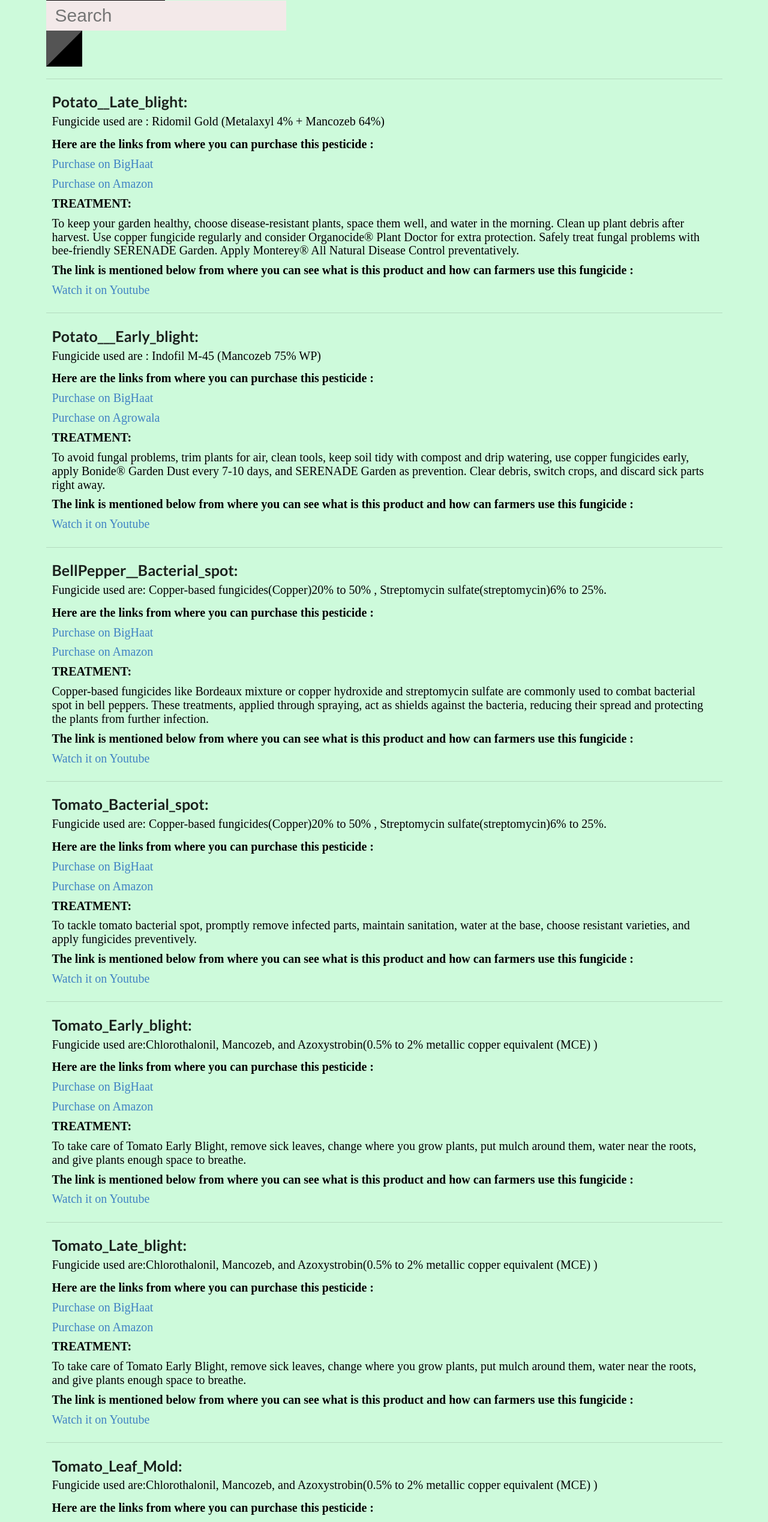
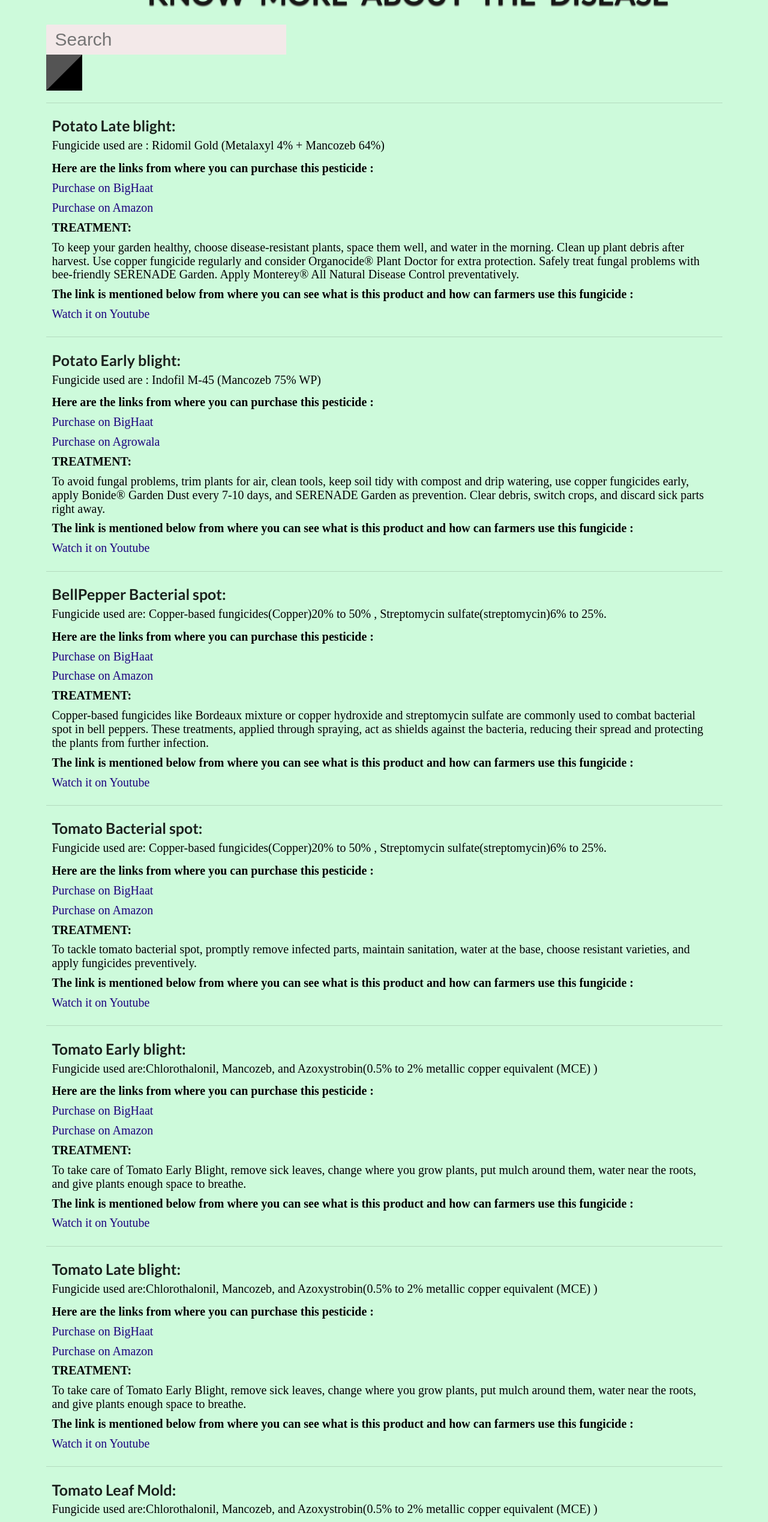
Before and after one commit to itsmeShrey/Epics, a React (Create React App) app: page / in a window 1280 px wide. Shown: the part 200-2737 px from the top of the page at 60% size. Built offline with nearby package versions, Linux system fonts and the light colour scheme.

Commit message:
Update App.js

```diff
--- a/src/components/App.js
+++ b/src/components/App.js
@@ -16,19 +16,19 @@
     var searchtext = searchState.searchText;
     const detail = [{
             id: "1",
-            name: "Potato__Late_blight:",
+            name: "Potato Late blight:",
             Fungicide: "Fungicide used are : Ridomil Gold (Metalaxyl 4% + Mancozeb 64%) ",
             link: "Here are the links from where you can purchase this pesticide : ",
-            https1: <a href = "https://www.amazon.in/gp/product/B07CTR1ND8/ref=as_li_tl?ie=UTF8&camp=3638&creative=24630&creativeASIN=B07CTR1ND8&linkCode=as2&tag=dps0d-21&linkId=5732d98c6f6da42ae19af91cfd6ed775"
+            https1: <a style={{color: "#1c0380"}} href = "https://www.amazon.in/gp/product/B07CTR1ND8/ref=as_li_tl?ie=UTF8&camp=3638&creative=24630&creativeASIN=B07CTR1ND8&linkCode=as2&tag=dps0d-21&linkId=5732d98c6f6da42ae19af91cfd6ed775"
             target = "_blank"
             rel = "noopener noreferrer" > Purchase on Amazon </a>,
-            https2: <a href = "https://www.bighaat.com/"
+            https2: <a style={{color: "#1c0380"}} href = "https://www.bighaat.com/"
             target = "_blank"
             rel = "noopener noreferrer" > Purchase on BigHaat </a>,
             title: "TREATMENT:",
             treatment: "To keep your garden healthy, choose disease-resistant plants, space them well, and water in the morning. Clean up plant debris after harvest. Use copper fungicide regularly and consider Organocide® Plant Doctor for extra protection. Safely treat fungal problems with bee-friendly SERENADE Garden. Apply Monterey® All Natural Disease Control preventatively.",
             how: "The link is mentioned below from where you can see what is this product and how can farmers use this fungicide :",
-            youtube: <a href = "https://www.youtube.com/watch?v=WqQ4cF1km1Q"
+            youtube: <a style={{color: "#1c0380"}} href = "https://www.youtube.com/watch?v=WqQ4cF1km1Q"
             target = "_blank"
             rel = "noopener noreferrer" > Watch it on Youtube </a>,
 
@@ -36,19 +36,19 @@
         },
         {
             id: "2",
-            name: "Potato___Early_blight:",
+            name: "Potato Early blight:",
             Fungicide: "Fungicide used are :  Indofil M-45 (Mancozeb 75% WP)",
             link: "Here are the links from where you can purchase this pesticide :",
-            https1: <a href = "https://www.agrowala.com/product/fungicides/indofil-m-45-1-kg"
+            https1: <a style={{color: "#1c0380"}} href = "https://www.agrowala.com/product/fungicides/indofil-m-45-1-kg"
             target = "_blank"
             rel = "noopener noreferrer" > Purchase on Agrowala </a>,
-            https2: <a href = "https://www.bighaat.com/"
+            https2: <a style={{color: "#1c0380"}} href = "https://www.bighaat.com/"
             target = "_blank"
             rel = "noopener noreferrer" > Purchase on BigHaat </a>,
             title: "TREATMENT:",
             treatment: "To avoid fungal problems, trim plants for air, clean tools, keep soil tidy with compost and drip watering, use copper fungicides early, apply Bonide® Garden Dust every 7-10 days, and SERENADE Garden as prevention. Clear debris, switch crops, and discard sick parts right away.",
             how: "The link is mentioned below from where you can see what is this product and how can farmers use this fungicide :",
-            youtube: <a href = "https://www.youtube.com/watch?v=WqQ4cF1km1Q"
+            youtube: <a style={{color: "#1c0380"}} href = "https://www.youtube.com/watch?v=WqQ4cF1km1Q"
             target = "_blank"
             rel = "noopener noreferrer" > Watch it on Youtube </a>,
 
@@ -56,178 +56,178 @@
         },
         {
             id: "3",
-            name: "BellPepper__Bacterial_spot:",
+            name: "BellPepper Bacterial spot:",
             Fungicide: "Fungicide used are: Copper-based fungicides(Copper)20% to 50% , Streptomycin sulfate(streptomycin)6% to 25%.",
             link: "Here are the links from where you can purchase this pesticide :",
-            https1: <a href = "https://www.amazon.in/gp/product/B07CTR1ND8/ref=as_li_tl?ie=UTF8&camp=3638&creative=24630&creativeASIN=B07CTR1ND8&linkCode=as2&tag=dps0d-21&linkId=5732d98c6f6da42ae19af91cfd6ed775"
+            https1: <a style={{color: "#1c0380"}} href = "https://www.amazon.in/gp/product/B07CTR1ND8/ref=as_li_tl?ie=UTF8&camp=3638&creative=24630&creativeASIN=B07CTR1ND8&linkCode=as2&tag=dps0d-21&linkId=5732d98c6f6da42ae19af91cfd6ed775"
             target = "_blank"
             rel = "noopener noreferrer" > Purchase on Amazon </a>,
-            https2: <a href = "https://www.bighaat.com/"
+            https2: <a style={{color: "#1c0380"}} href = "https://www.bighaat.com/"
             target = "_blank"
             rel = "noopener noreferrer" > Purchase on BigHaat </a>,
             title: "TREATMENT:",
             treatment: "Copper-based fungicides like Bordeaux mixture or copper hydroxide and streptomycin sulfate are commonly used to combat bacterial spot in bell peppers. These treatments, applied through spraying, act as shields against the bacteria, reducing their spread and protecting the plants from further infection.",
             how: "The link is mentioned below from where you can see what is this product and how can farmers use this fungicide :",
-            youtube: <a href = "https://www.youtube.com/watch?v=WqQ4cF1km1Q"
+            youtube: <a style={{color: "#1c0380"}} href = "https://www.youtube.com/watch?v=WqQ4cF1km1Q"
             target = "_blank"
             rel = "noopener noreferrer" > Watch it on Youtube </a>,
 
         },
         {
             id: "4",
-            name: "Tomato_Bacterial_spot:",
+            name: "Tomato Bacterial spot:",
             Fungicide: "Fungicide used are: Copper-based fungicides(Copper)20% to 50% , Streptomycin sulfate(streptomycin)6% to 25%.",
             link: "Here are the links from where you can purchase this pesticide :",
-            https1: <a href = "https://www.amazon.in/gp/product/B07CTR1ND8/ref=as_li_tl?ie=UTF8&camp=3638&creative=24630&creativeASIN=B07CTR1ND8&linkCode=as2&tag=dps0d-21&linkId=5732d98c6f6da42ae19af91cfd6ed775"
+            https1: <a style={{color: "#1c0380"}} href = "https://www.amazon.in/gp/product/B07CTR1ND8/ref=as_li_tl?ie=UTF8&camp=3638&creative=24630&creativeASIN=B07CTR1ND8&linkCode=as2&tag=dps0d-21&linkId=5732d98c6f6da42ae19af91cfd6ed775"
             target = "_blank"
             rel = "noopener noreferrer" > Purchase on Amazon </a>,
-            https2: <a href = "https://www.bighaat.com/"
+            https2: <a style={{color: "#1c0380"}} href = "https://www.bighaat.com/"
             target = "_blank"
             rel = "noopener noreferrer" > Purchase on BigHaat </a>,
             title: "TREATMENT:",
             treatment: "To tackle tomato bacterial spot, promptly remove infected parts, maintain sanitation, water at the base, choose resistant varieties, and apply fungicides preventively.",
             how: "The link is mentioned below from where you can see what is this product and how can farmers use this fungicide :",
-            youtube: <a href = "https://www.youtube.com/watch?v=WqQ4cF1km1Q"
+            youtube: <a style={{color: "#1c0380"}} href = "https://www.youtube.com/watch?v=WqQ4cF1km1Q"
             target = "_blank"
             rel = "noopener noreferrer" > Watch it on Youtube </a>,
 
         },
         {
             id: "5",
-            name: "Tomato_Early_blight:",
+            name: "Tomato Early blight:",
             Fungicide: "Fungicide used are:Chlorothalonil, Mancozeb, and Azoxystrobin(0.5% to 2% metallic copper equivalent (MCE) )",
             link: "Here are the links from where you can purchase this pesticide :",
-            https1: <a href = "https://www.amazon.in/gp/product/B07CTR1ND8/ref=as_li_tl?ie=UTF8&camp=3638&creative=24630&creativeASIN=B07CTR1ND8&linkCode=as2&tag=dps0d-21&linkId=5732d98c6f6da42ae19af91cfd6ed775"
+            https1: <a style={{color: "#1c0380"}} href = "https://www.amazon.in/gp/product/B07CTR1ND8/ref=as_li_tl?ie=UTF8&camp=3638&creative=24630&creativeASIN=B07CTR1ND8&linkCode=as2&tag=dps0d-21&linkId=5732d98c6f6da42ae19af91cfd6ed775"
             target = "_blank"
             rel = "noopener noreferrer" > Purchase on Amazon </a>,
-            https2: <a href = "https://www.bighaat.com/"
+            https2: <a style={{color: "#1c0380"}} href = "https://www.bighaat.com/"
             target = "_blank"
             rel = "noopener noreferrer" > Purchase on BigHaat </a>,
             title: "TREATMENT:",
             treatment: "To take care of Tomato Early Blight, remove sick leaves, change where you grow plants, put mulch around them, water near the roots, and give plants enough space to breathe.",
             how: "The link is mentioned below from where you can see what is this product and how can farmers use this fungicide :",
-            youtube: <a href = "https://www.youtube.com/watch?v=WqQ4cF1km1Q"
+            youtube: <a style={{color: "#1c0380"}} href = "https://www.youtube.com/watch?v=WqQ4cF1km1Q"
             target = "_blank"
             rel = "noopener noreferrer" > Watch it on Youtube </a>,
 
         },
         {
             id: "6",
-            name: "Tomato_Late_blight:",
+            name: "Tomato Late blight:",
             Fungicide: "Fungicide used are:Chlorothalonil, Mancozeb, and Azoxystrobin(0.5% to 2% metallic copper equivalent (MCE) )",
             link: "Here are the links from where you can purchase this pesticide :",
-            https1: <a href = "https://www.amazon.in/gp/product/B07CTR1ND8/ref=as_li_tl?ie=UTF8&camp=3638&creative=24630&creativeASIN=B07CTR1ND8&linkCode=as2&tag=dps0d-21&linkId=5732d98c6f6da42ae19af91cfd6ed775"
+            https1: <a style={{color: "#1c0380"}} href = "https://www.amazon.in/gp/product/B07CTR1ND8/ref=as_li_tl?ie=UTF8&camp=3638&creative=24630&creativeASIN=B07CTR1ND8&linkCode=as2&tag=dps0d-21&linkId=5732d98c6f6da42ae19af91cfd6ed775"
             target = "_blank"
             rel = "noopener noreferrer" > Purchase on Amazon </a>,
-            https2: <a href = "https://www.bighaat.com/"
+            https2: <a style={{color: "#1c0380"}} href = "https://www.bighaat.com/"
             target = "_blank"
             rel = "noopener noreferrer" > Purchase on BigHaat </a>,
             title: "TREATMENT:",
             treatment: "To take care of Tomato Early Blight, remove sick leaves, change where you grow plants, put mulch around them, water near the roots, and give plants enough space to breathe.",
             how: "The link is mentioned below from where you can see what is this product and how can farmers use this fungicide :",
-            youtube: <a href = "https://www.youtube.com/watch?v=WqQ4cF1km1Q"
+            youtube: <a style={{color: "#1c0380"}} href = "https://www.youtube.com/watch?v=WqQ4cF1km1Q"
             target = "_blank"
             rel = "noopener noreferrer" > Watch it on Youtube </a>,
 
         },
         {
             id: "7",
-            name: "Tomato_Leaf_Mold:",
+            name: "Tomato Leaf Mold:",
             Fungicide: "Fungicide used are:Chlorothalonil, Mancozeb, and Azoxystrobin(0.5% to 2% metallic copper equivalent (MCE) )",
             link: "Here are the links from where you can purchase this pesticide :",
-            https1: <a href = "https://www.amazon.in/gp/product/B07CTR1ND8/ref=as_li_tl?ie=UTF8&camp=3638&creative=24630&creativeASIN=B07CTR1ND8&linkCode=as2&tag=dps0d-21&linkId=5732d98c6f6da42ae19af91cfd6ed775"
+            https1: <a style={{color: "#1c0380"}} href = "https://www.amazon.in/gp/product/B07CTR1ND8/ref=as_li_tl?ie=UTF8&camp=3638&creative=24630&creativeASIN=B07CTR1ND8&linkCode=as2&tag=dps0d-21&linkId=5732d98c6f6da42ae19af91cfd6ed775"
             target = "_blank"
             rel = "noopener noreferrer" > Purchase on Amazon </a>,
-            https2: <a href = "https://www.bighaat.com/"
+            https2: <a style={{color: "#1c0380"}} href = "https://www.bighaat.com/"
             target = "_blank"
             rel = "noopener noreferrer" > Purchase on BigHaat </a>,
             title: "TREATMENT:",
             treatment: "To manage Tomato Leaf Mold: remove infected leaves, ensure good airflow, water at the roots, apply fungicides early, and consider resistant tomato varieties.",
             how: "The link is mentioned below from where you can see what is this product and how can farmers use this fungicide :",
-            youtube: <a href = "https://www.youtube.com/watch?v=WqQ4cF1km1Q"
+            youtube: <a style={{color: "#1c0380"}} href = "https://www.youtube.com/watch?v=WqQ4cF1km1Q"
             target = "_blank"
             rel = "noopener noreferrer" > Watch it on Youtube </a>,
 
         },
         {
             id: "8",
-            name: "Tomato_Septoria_leaf_spot:",
+            name: "Tomato Septoria leaf spot:",
             Fungicide: "Fungicide used are:Chlorothalonil, Mancozeb, and Azoxystrobin(0.5% to 2% metallic copper equivalent (MCE) )",
             link: "Here are the links from where you can purchase this pesticide :",
-            https1: <a href = "https://www.amazon.in/gp/product/B07CTR1ND8/ref=as_li_tl?ie=UTF8&camp=3638&creative=24630&creativeASIN=B07CTR1ND8&linkCode=as2&tag=dps0d-21&linkId=5732d98c6f6da42ae19af91cfd6ed775"
+            https1: <a style={{color: "#1c0380"}} href = "https://www.amazon.in/gp/product/B07CTR1ND8/ref=as_li_tl?ie=UTF8&camp=3638&creative=24630&creativeASIN=B07CTR1ND8&linkCode=as2&tag=dps0d-21&linkId=5732d98c6f6da42ae19af91cfd6ed775"
             target = "_blank"
             rel = "noopener noreferrer" > Purchase on Amazon </a>,
-            https2: <a href = "https://www.bighaat.com/"
+            https2: <a style={{color: "#1c0380"}} href = "https://www.bighaat.com/"
             target = "_blank"
             rel = "noopener noreferrer" > Purchase on BigHaat </a>,
             title: "TREATMENT:",
             treatment: "To tackle Tomato Septoria Leaf Spot: remove infected leaves, ensure good airflow, water at the base, use fungicides preventatively, and consider resistant tomato varieties if possible.",
             how: "The link is mentioned below from where you can see what is this product and how can farmers use this fungicide :",
-            youtube: <a href = "https://www.youtube.com/watch?v=WqQ4cF1km1Q"
+            youtube: <a style={{color: "#1c0380"}} href = "https://www.youtube.com/watch?v=WqQ4cF1km1Q"
             target = "_blank"
             rel = "noopener noreferrer" > Watch it on Youtube </a>,
 
         },
         {
             id: "9",
-            name: "Tomato_Spider_mites:",
+            name: "Tomato Spider mites:",
             Fungicide: "Fungicide used are: Abamectin, Spiromesifen, and Hexythiazox",
             link: "Here are the links from where you can purchase this pesticide :",
-            https1: <a href = "https://www.amazon.in/gp/product/B07CTR1ND8/ref=as_li_tl?ie=UTF8&camp=3638&creative=24630&creativeASIN=B07CTR1ND8&linkCode=as2&tag=dps0d-21&linkId=5732d98c6f6da42ae19af91cfd6ed775"
+            https1: <a style={{color: "#1c0380"}} href = "https://www.amazon.in/gp/product/B07CTR1ND8/ref=as_li_tl?ie=UTF8&camp=3638&creative=24630&creativeASIN=B07CTR1ND8&linkCode=as2&tag=dps0d-21&linkId=5732d98c6f6da42ae19af91cfd6ed775"
             target = "_blank"
             rel = "noopener noreferrer" > Purchase on Amazon </a>,
-            https2: <a href = "https://www.bighaat.com/"
+            https2: <a style={{color: "#1c0380"}} href = "https://www.bighaat.com/"
             target = "_blank"
             rel = "noopener noreferrer" > Purchase on BigHaat </a>,
             title: "TREATMENT:",
             treatment: "To handle Tomato Spider Mites: Regularly check plants, introduce helpful bugs like ladybugs, wash mites away with water, and use sprays if necessary. These methods help keep mites under control and plants healthy.",
             how: "The link is mentioned below from where you can see what is this product and how can farmers use this fungicide :",
-            youtube: <a href = "https://www.youtube.com/watch?v=WqQ4cF1km1Q"
+            youtube: <a style={{color: "#1c0380"}} href = "https://www.youtube.com/watch?v=WqQ4cF1km1Q"
             target = "_blank"
             rel = "noopener noreferrer" > Watch it on Youtube </a>,
 
         },
         {
             id: "10",
-            name: "Tomato__Target_Spot:",
+            name: "Tomato Target Spot:",
             Fungicide: "Fungicide used are: Chlorothalonil, Mancozeb, and Azoxystrobin(0.5% to 2% metallic copper equivalent (MCE) )",
             link: "Here are the links from where you can purchase this pesticide :",
-            https1: <a href = "https://www.amazon.in/gp/product/B07CTR1ND8/ref=as_li_tl?ie=UTF8&camp=3638&creative=24630&creativeASIN=B07CTR1ND8&linkCode=as2&tag=dps0d-21&linkId=5732d98c6f6da42ae19af91cfd6ed775"
+            https1: <a style={{color: "#1c0380"}}  href = "https://www.amazon.in/gp/product/B07CTR1ND8/ref=as_li_tl?ie=UTF8&camp=3638&creative=24630&creativeASIN=B07CTR1ND8&linkCode=as2&tag=dps0d-21&linkId=5732d98c6f6da42ae19af91cfd6ed775"
             target = "_blank"
             rel = "noopener noreferrer" > Purchase on Amazon </a>,
-            https2: <a href = "https://www.bighaat.com/"
+            https2: <a style={{color: "#1c0380"}} href = "https://www.bighaat.com/"
             target = "_blank"
             rel = "noopener noreferrer" > Purchase on BigHaat </a>,
             title: "TREATMENT:",
             treatment: "To manage Tomato Target Spot: remove infected parts, ensure good airflow, water at roots, use fungicides early, and consider resistant tomato varieties if available.",
             how: "The link is mentioned below from where you can see what is this product and how can farmers use this fungicide :",
-            youtube: <a href = "https://www.youtube.com/watch?v=WqQ4cF1km1Q"
+            youtube: <a style={{color: "#1c0380"}} href = "https://www.youtube.com/watch?v=WqQ4cF1km1Q"
             target = "_blank"
             rel = "noopener noreferrer" > Watch it on Youtube </a>,
 
         },
         {
             id: "11",
-            name: "Tomato_Tomato_YellowLeaf_Curl_Virus:",
+            name: "Tomato YellowLeaf Curl Virus:",
             Fungicide: "Fungicide used are: Chlorothalonil, Mancozeb, and Azoxystrobin(0.5% to 2% metallic copper equivalent (MCE) )",
             link: "Here are the links from where you can purchase this pesticide :",
-            https1: <a href = "https://www.amazon.in/gp/product/B07CTR1ND8/ref=as_li_tl?ie=UTF8&camp=3638&creative=24630&creativeASIN=B07CTR1ND8&linkCode=as2&tag=dps0d-21&linkId=5732d98c6f6da42ae19af91cfd6ed775"
+            https1: <a style={{color: "#1c0380"}} href = "https://www.amazon.in/gp/product/B07CTR1ND8/ref=as_li_tl?ie=UTF8&camp=3638&creative=24630&creativeASIN=B07CTR1ND8&linkCode=as2&tag=dps0d-21&linkId=5732d98c6f6da42ae19af91cfd6ed775"
             target = "_blank"
             rel = "noopener noreferrer" > Purchase on Amazon </a>,
-            https2: <a href = "https://www.bighaat.com/"
+            https2: <a style={{color: "#1c0380"}} href = "https://www.bighaat.com/"
             target = "_blank"
             rel = "noopener noreferrer" > Purchase on BigHaat </a>,
             title: "TREATMENT:",
             treatment: "To tackle Tomato Yellow Leaf Curl Virus (TYLCV), use resistant tomato varieties, control whitefly populations, remove infected plants, keep weeds in check, and monitor for symptoms regularly. These steps help prevent and manage TYLCV in tomato crops.",
             how: "The link is mentioned below from where you can see what is this product and how can farmers use this fungicide :",
-            youtube: <a href = "https://www.youtube.com/watch?v=WqQ4cF1km1Q"
+            youtube: <a style={{color: "#1c0380"}} href = "https://www.youtube.com/watch?v=WqQ4cF1km1Q"
             target = "_blank"
             rel = "noopener noreferrer" > Watch it on Youtube </a>,
 
         },
         {
             id: "12",
-            name: "Tomato_mosaic_virus:",
+            name: "Tomato mosaic virus:",
             Fungicide: "Tomato Mosaic Virus (ToMV) is a viral disease, and fungicides are not effective against viruses. ",
 
             title: "TREATMENT:",
@@ -258,8 +258,9 @@
     //detail={filteredDetail}
     return (
         <div className="ui container" >
+            <button style={{ margin: '10px', padding: '10px', backgroundColor: "white",borderRadius: "10px" , cursor: "pointer"}} onClick={handleClick}>Home</button>
             <Header />
-            <button onClick={handleClick}>Random Button</button>
+
             <Search />
             <Info detail={filteredDetail} />
         </div >
```
